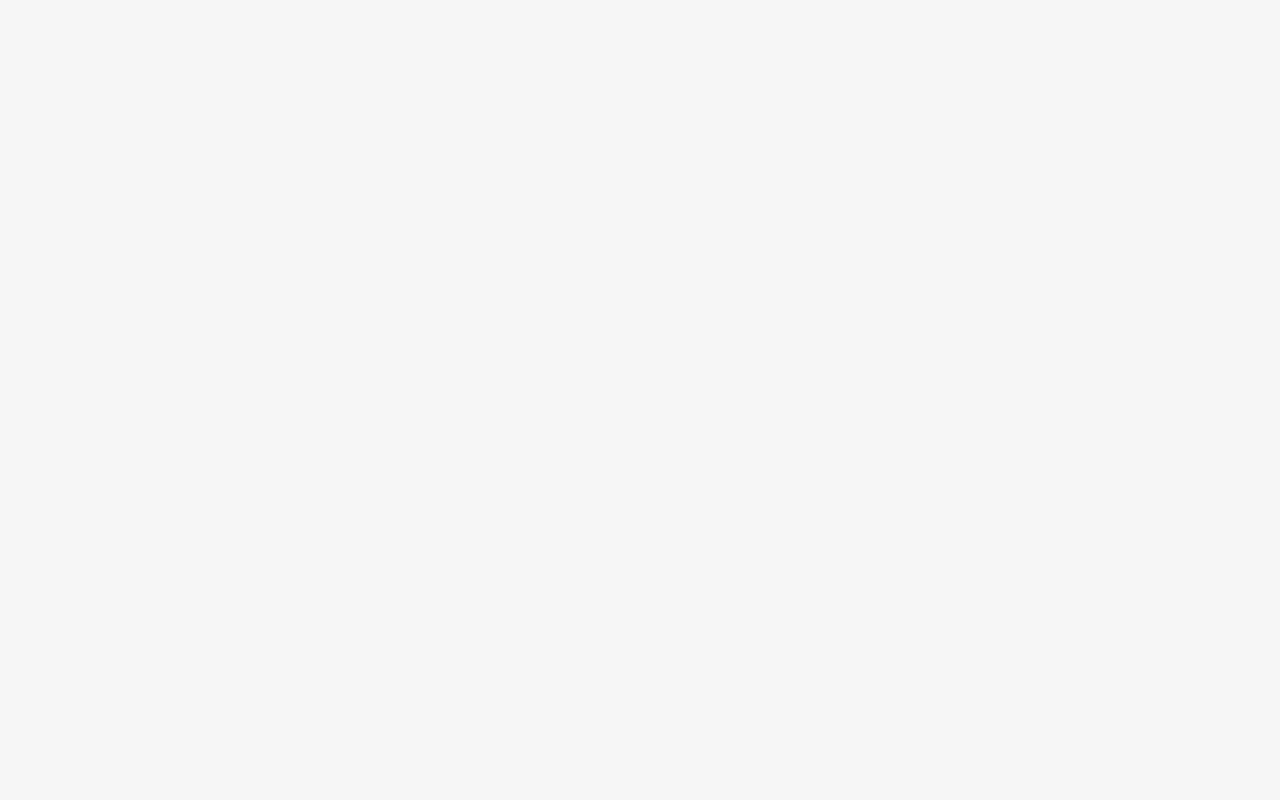
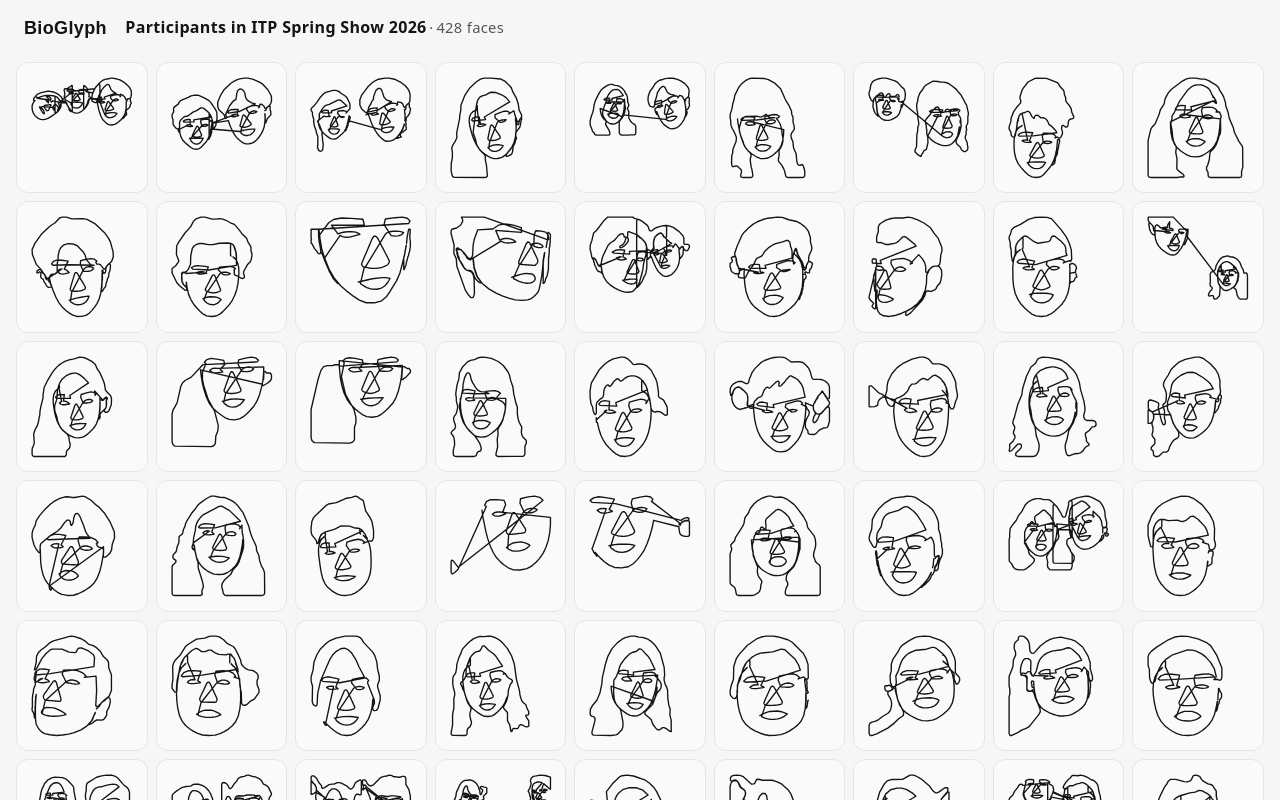
Before and after one commit to pearmini/bio-glyph, a React (Vite) app: page /archive in a window 1280 px wide. Before the commit this address had no page. Built offline with nearby package versions, Linux system fonts and the light colour scheme.

Commit message:
Change archive to a page (#16)

```diff
--- a/src/App.css
+++ b/src/App.css
@@ -51,6 +51,18 @@
 .app-archive-btn:focus-visible {
   outline: 2px solid rgba(25, 118, 210, 0.55);
   outline-offset: 2px;
+}
+
+a.app-archive-btn {
+  text-decoration: none;
+  color: inherit;
+  display: inline-block;
+}
+
+.app-archive-btn[aria-current="page"] {
+  cursor: default;
+  opacity: 0.65;
+  pointer-events: none;
 }
 
 .app-github-link {
@@ -539,110 +551,104 @@ a.btn {
   opacity: 0;
 }
 
-/* Full-screen archive browser */
-.archive-modal-layer {
-  position: fixed;
-  inset: 0;
-  z-index: 200;
-  display: flex;
-  align-items: center;
-  justify-content: center;
-  padding: max(0.75rem, env(safe-area-inset-top)) max(0.75rem, env(safe-area-inset-right))
-    max(0.75rem, env(safe-area-inset-bottom)) max(0.75rem, env(safe-area-inset-left));
-  box-sizing: border-box;
+.app-root--archive-full {
+  width: 100%;
 }
 
-.archive-modal-backdrop {
-  position: absolute;
-  inset: 0;
-  border: none;
-  padding: 0;
-  margin: 0;
-  background: rgba(0, 0, 0, 0.48);
-  cursor: pointer;
-}
-
-.archive-modal {
+/* Archive page (/archive) — full-width grid */
+.archive-page {
   position: relative;
-  z-index: 1;
-  display: flex;
-  flex-direction: column;
-  width: min(1200px, 100%);
-  max-height: min(90vh, 880px);
-  background: #fff;
-  border-radius: 14px;
-  border: 1px solid #e8e8e8;
-  box-shadow: 0 24px 80px rgba(0, 0, 0, 0.2);
-  overflow: hidden;
-}
-
-.archive-modal__header {
-  display: flex;
-  align-items: flex-start;
-  justify-content: space-between;
-  gap: 1rem;
-  flex-shrink: 0;
-  padding: 0.85rem 1rem 0.85rem 1.15rem;
-  border-bottom: 1px solid #ececec;
-}
-
-.archive-modal__titles {
-  min-width: 0;
-  flex: 1;
-}
-
-.archive-modal__title {
-  margin: 0;
-  font-size: 1.125rem;
-  font-weight: 600;
-  letter-spacing: 0.02em;
-  line-height: 1.3;
-  color: #141414;
-}
-
-.archive-modal__subtitle {
-  margin: 0.35rem 0 0;
-  font-size: 0.9rem;
-  font-weight: 500;
-  color: #555;
-  letter-spacing: 0.01em;
-}
-
-.archive-modal__close {
-  display: inline-flex;
-  align-items: center;
-  justify-content: center;
-  width: 2.5rem;
-  height: 2.5rem;
-  flex-shrink: 0;
-  margin-top: 0.05rem;
-  padding: 0;
-  border: none;
-  border-radius: 10px;
-  background: transparent;
-  color: #141414;
-  cursor: pointer;
-}
-
-.archive-modal__close:hover {
-  background: #f0f0f0;
-}
-
-.archive-modal__close:focus-visible {
-  outline: 2px solid rgba(25, 118, 210, 0.55);
-  outline-offset: 2px;
-}
-
-.archive-modal__body {
   flex: 1;
   min-height: 0;
   overflow: auto;
   -webkit-overflow-scrolling: touch;
+  width: 100%;
+  max-width: none;
+  margin: 0;
+  box-sizing: border-box;
+  /* Bar top (.app-top-bar) + small nudge; vertical pairing with taller row uses .archive-page__head min-height. */
+  padding-top: calc(max(0.4rem, env(safe-area-inset-top, 0px)) + 0.2rem);
+  padding-right: max(1rem, env(safe-area-inset-right, 0px));
+  padding-bottom: 2rem;
+  padding-left: max(1rem, env(safe-area-inset-left, 0px));
 }
 
-.archive-modal__empty {
+.archive-page__head {
+  display: flex;
+  flex-direction: row;
+  flex-wrap: nowrap;
+  align-items: center;
+  gap: 0.65rem;
+  margin-bottom: 1rem;
+  min-width: 0;
+  /* Same cross-axis size driver as .app-top-bar (GitHub control min-height: 2.25rem). */
+  min-height: 2.25rem;
+}
+
+.archive-page__brand {
+  flex-shrink: 0;
+}
+
+.archive-page__title-line {
+  display: flex;
+  flex-direction: row;
+  flex-wrap: nowrap;
+  align-items: baseline;
+  gap: 0;
   margin: 0;
-  padding: 2rem 1.25rem;
+  min-width: 0;
+  flex: 1;
+  font-size: 1rem;
+  font-weight: 600;
+  letter-spacing: 0.02em;
+  line-height: 1.2;
+  color: #141414;
+  white-space: nowrap;
+  overflow: hidden;
+}
+
+.archive-page__event {
+  flex: 0 1 auto;
+  min-width: 0;
+  overflow: hidden;
+  text-overflow: ellipsis;
+}
+
+.archive-page__tail {
+  display: inline-flex;
+  flex-shrink: 0;
+  align-items: baseline;
+  white-space: nowrap;
+  font-weight: 500;
+  color: #555;
+  font-size: 0.92em;
+}
+
+.archive-page__meta {
+  font-weight: inherit;
+  color: inherit;
+}
+
+.archive-page__count {
+  font-weight: inherit;
+  color: inherit;
+  font-size: inherit;
+}
+
+.archive-page__empty-wrap {
+  display: flex;
+  flex-direction: column;
+  align-items: center;
+  justify-content: center;
+  gap: 1rem;
+  min-height: min(50vh, 320px);
+  padding: 2rem 1rem;
+  box-sizing: border-box;
+}
+
+.archive-page__empty {
+  margin: 0;
+  padding: 0;
   text-align: center;
   color: #555;
   font-size: 0.95rem;
@@ -650,9 +656,10 @@ a.btn {
 
 .archive-grid {
   display: grid;
-  grid-template-columns: repeat(auto-fill, minmax(132px, 1fr));
-  gap: 0.75rem;
-  padding: 1rem 1.15rem 1.25rem;
+  grid-template-columns: repeat(auto-fill, minmax(120px, 1fr));
+  gap: 0.5rem;
+  padding: 0;
+  width: 100%;
 }
 
 .archive-grid__cell {
--- a/src/App.jsx
+++ b/src/App.jsx
@@ -1,4 +1,5 @@
 import { useCallback, useEffect, useMemo, useRef, useState } from "react";
+import { Link } from "react-router-dom";
 import {
   drawOneLinePathToCanvas,
   extractFaceFeaturesFromImage,
@@ -10,7 +11,6 @@ import { getFourierReconstructionContours, startFourierOneLineAnimation } from "
 import { loadGenerations, pathSegmentsToBubbleSvg } from "./generationStorage.js";
 import { triggerFileDownload } from "./fileDownload.js";
 import { GitHubMark } from "./GitHubMark.jsx";
-import { ArchiveModal } from "./ArchiveModal.jsx";
 
 const VIDEO_CONSTRAINTS = {
   video: { facingMode: "user", width: { ideal: 1280 }, height: { ideal: 720 } },
@@ -77,7 +77,6 @@ export default function App() {
   /** Bumps when a new MediaStream is attached so the preview effect re-runs after async getUserMedia. */
   const [previewSession, setPreviewSession] = useState(0);
   const [savedGenerations] = useState(() => loadGenerations());
-  const [archiveOpen, setArchiveOpen] = useState(false);
   const idleDemoCanvasRef = useRef(null);
 
   const archiveGridItems = useMemo(
@@ -329,7 +328,6 @@ export default function App() {
     setExtractError(null);
     if (phase === "idle") {
       setCameraError(null);
-      setArchiveOpen(false);
       return;
     }
     generateEpochRef.current += 1;
@@ -341,7 +339,6 @@ export default function App() {
     setResultFixedM(null);
     setResultDisplayM(RESULT_EPICYCLES);
     setCameraError(null);
-    setArchiveOpen(false);
     setPhase("idle");
   }, [phase, stopStream, clearOverlay]);
 
@@ -352,15 +349,9 @@ export default function App() {
           BioGlyph
         </button>
         <div className="app-top-bar__end">
-          <button
-            type="button"
-            className="app-archive-btn"
-            onClick={() => setArchiveOpen(true)}
-            aria-haspopup="dialog"
-            aria-expanded={archiveOpen}
-          >
+          <Link to="/archive" className="app-archive-btn">
             Archive
-          </button>
+          </Link>
           <a
             href="https://github.com/pearmini/bio-glyph"
             className="app-github-link"
@@ -372,7 +363,6 @@ export default function App() {
           </a>
         </div>
       </div>
-      <ArchiveModal open={archiveOpen} onClose={() => setArchiveOpen(false)} items={archiveGridItems} />
       <main className={`stage stage--${phase}`}>
         {phase === "idle" && (
           <div className="stage__column">
--- /dev/null
+++ b/src/ArchivePage.jsx
@@ -0,0 +1,83 @@
+import { useMemo, useState } from "react";
+import { Link, useNavigate } from "react-router-dom";
+import "./App.css";
+import { loadGenerations, pathToBubbleSvg } from "./generationStorage.js";
+
+/** @param {number[][]} path */
+function ArchiveFaceThumb({ path }) {
+  const { viewBox, d, strokeWidth } = pathToBubbleSvg(path, 128);
+  return (
+    <svg
+      className="archive-grid__thumb-svg"
+      viewBox={viewBox}
+      preserveAspectRatio="xMidYMid meet"
+      aria-hidden
+    >
+      {d ? (
+        <path
+          d={d}
+          fill="none"
+          stroke="#141414"
+          strokeWidth={strokeWidth}
+          strokeLinecap="round"
+          strokeLinejoin="round"
+        />
+      ) : null}
+    </svg>
+  );
+}
+
+export default function ArchivePage() {
+  const navigate = useNavigate();
+  const [savedGenerations] = useState(() => loadGenerations());
+  const items = useMemo(
+    () => savedGenerations.filter((g) => g.path && g.path.length >= 2),
+    [savedGenerations],
+  );
+
+  return (
+    <div className="app-root app-root--archive-full">
+      <main className="archive-page">
+        <header className="archive-page__head">
+          <button
+            type="button"
+            className="app-brand app-brand--button archive-page__brand"
+            onClick={() => navigate("/")}
+          >
+            BioGlyph
+          </button>
+          <h1 className="archive-page__title-line">
+            <span className="archive-page__event">Participants in ITP Spring Show 2026</span>
+            <span className="archive-page__tail">
+              <span className="archive-page__meta" aria-hidden="true">
+                {"\u2009"}
+                ·{"\u2009"}
+              </span>
+              <span className="archive-page__count">
+                {items.length} {items.length === 1 ? "face" : "faces"}
+              </span>
+            </span>
+          </h1>
+        </header>
+        {items.length === 0 ? (
+          <div className="archive-page__empty-wrap">
+            <p className="archive-page__empty">No saved faces in the archive yet.</p>
+          </div>
+        ) : (
+          <div className="archive-grid">
+            {items.map((g) => (
+              <Link
+                key={g.id}
+                to={`/face/${encodeURIComponent(g.id)}`}
+                className="archive-grid__cell"
+                aria-label={`View archive entry ${g.id}`}
+              >
+                <ArchiveFaceThumb path={g.path} />
+              </Link>
+            ))}
+          </div>
+        )}
+      </main>
+    </div>
+  );
+}
--- a/src/FacePage.jsx
+++ b/src/FacePage.jsx
@@ -6,7 +6,6 @@ import { getFourierReconstructionContours, startFourierOneLineAnimation } from "
 import { loadGenerations, pathSegmentsToBubbleSvg } from "./generationStorage.js";
 import { triggerFileDownload } from "./fileDownload.js";
 import { GitHubMark } from "./GitHubMark.jsx";
-import { ArchiveModal } from "./ArchiveModal.jsx";
 
 const RESULT_EPICYCLES = 320;
 const RESULT_LINE_CSS_PX = 2.25;
@@ -40,7 +39,6 @@ export default function FacePage() {
     return null;
   }, [record]);
 
-  const [archiveOpen, setArchiveOpen] = useState(false);
   const resultCanvasRef = useRef(null);
   const [resultAnimPlaying, setResultAnimPlaying] = useState(false);
   const [resultReplayKey, setResultReplayKey] = useState(0);
@@ -123,15 +121,9 @@ export default function FacePage() {
           BioGlyph
         </Link>
         <div className="app-top-bar__end">
-          <button
-            type="button"
-            className="app-archive-btn"
-            onClick={() => setArchiveOpen(true)}
-            aria-haspopup="dialog"
-            aria-expanded={archiveOpen}
-          >
+          <Link to="/archive" className="app-archive-btn">
             Archive
-          </button>
+          </Link>
           <a
             href="https://github.com/pearmini/bio-glyph"
             className="app-github-link"
@@ -143,8 +135,6 @@ export default function FacePage() {
           </a>
         </div>
       </div>
-      <ArchiveModal open={archiveOpen} onClose={() => setArchiveOpen(false)} items={archiveGridItems} />
-
       {hasFace ? (
         <main className="stage stage--result">
           <div className="stage__column stage__column--result">
--- a/src/main.jsx
+++ b/src/main.jsx
@@ -3,6 +3,7 @@ import { createRoot } from "react-dom/client";
 import { BrowserRouter, Route, Routes } from "react-router-dom";
 import "./index.css";
 import App from "./App.jsx";
+import ArchivePage from "./ArchivePage.jsx";
 import { FacePageRoute } from "./FacePage.jsx";
 
 createRoot(document.getElementById("root")).render(
@@ -10,6 +11,7 @@ createRoot(document.getElementById("root")).render(
     <BrowserRouter>
       <Routes>
         <Route path="/" element={<App />} />
+        <Route path="/archive" element={<ArchivePage />} />
         <Route path="/face/:id" element={<FacePageRoute />} />
       </Routes>
     </BrowserRouter>
```
Also changed, not shown: src/ArchiveModal.jsx (deleted, +0 -99 lines).
